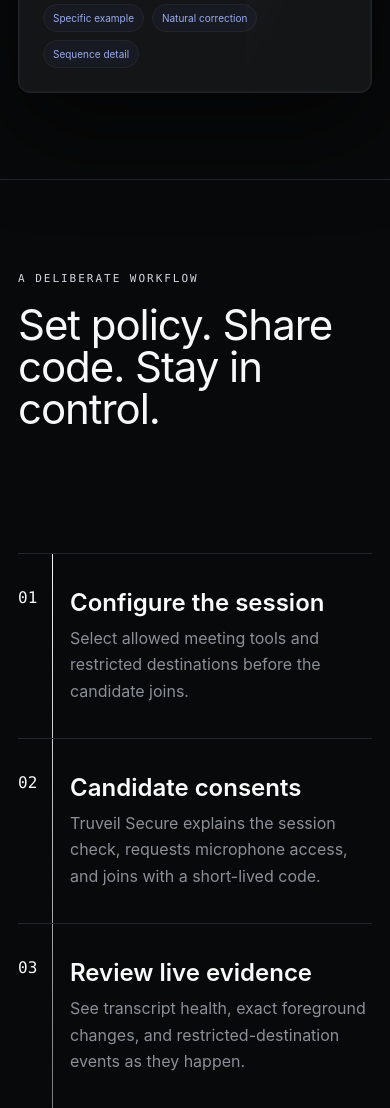
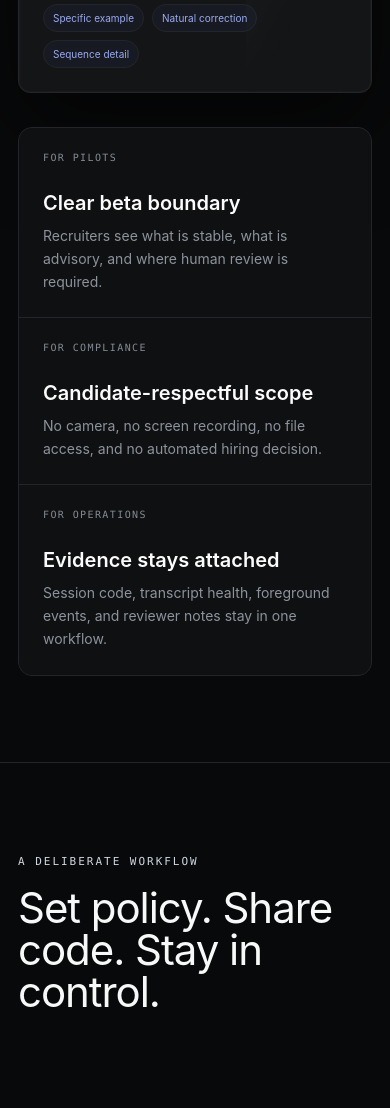
Before and after one commit to ascentlearnai-ops/TrueVeils, a plain HTML site: page landing/index.html in a window 390 px wide. Shown: the part 4120-5228 px from the top of the page. Drawn offline with Linux system fonts and the light colour scheme.

Commit message:
Add sellable beta landing proof sections

```diff
--- a/landing/index.html
+++ b/landing/index.html
@@ -135,6 +135,11 @@
           <div class="analysis-tags"><span>Specific example</span><span>Natural correction</span><span>Sequence detail</span></div>
         </div>
       </div>
+      <div class="buyer-grid reveal" aria-label="Client readiness points">
+        <article><span>For pilots</span><strong>Clear beta boundary</strong><p>Recruiters see what is stable, what is advisory, and where human review is required.</p></article>
+        <article><span>For compliance</span><strong>Candidate-respectful scope</strong><p>No camera, no screen recording, no file access, and no automated hiring decision.</p></article>
+        <article><span>For operations</span><strong>Evidence stays attached</strong><p>Session code, transcript health, foreground events, and reviewer notes stay in one workflow.</p></article>
+      </div>
     </section>
 
     <section class="flow-band" id="how">
@@ -186,6 +191,19 @@
       <p class="expect-help">Stuck or something looks off? <a href="/support.html">Send a quick report</a> &mdash; we read every one.</p>
     </section>
 
+    <section class="readiness-band" aria-label="Deployment readiness">
+      <div class="section-intro reveal">
+        <span class="eyebrow">Sellable beta readiness</span>
+        <h2>Designed for paid pilots, not vague demos.</h2>
+        <p>Truveil focuses on the pieces a real client asks about first: consent, evidence quality, limited collection, reviewer control, and support when a beta edge case appears.</p>
+      </div>
+      <div class="readiness-list">
+        <article class="reveal"><span>Trust</span><strong>Privacy claims are specific</strong><p>The product says exactly what it does not collect and keeps certainty claims out of the report.</p></article>
+        <article class="reveal"><span>Workflow</span><strong>Recruiters get one operating view</strong><p>Create the session, monitor the candidate check-in, follow the transcript, and review evidence without switching contexts.</p></article>
+        <article class="reveal"><span>Support</span><strong>Beta feedback has a path</strong><p>Issue reporting is visible, simple, and connected to the first-run experience.</p></article>
+      </div>
+    </section>
+
     <section class="closing-band reveal">
       <span class="eyebrow">Windows paid beta</span>
       <h2>Make the next interview easier to trust.</h2>
--- a/landing/styles.css
+++ b/landing/styles.css
@@ -1039,3 +1039,71 @@ footer {
 .expect-help a{color:var(--ink);text-decoration:none;border-bottom:1px solid rgba(255,255,255,.18);padding-bottom:1px}
 .expect-help a:hover{border-bottom-color:var(--ink)}
 @media(max-width:620px){.expect-band{padding:64px 18px 60px}.expect-list li{padding:18px 18px 16px 56px}.expect-list li::before{left:14px;top:14px}}
+
+/* Sellable beta pass: client proof and pilot-readiness sections */
+.buyer-grid {
+  display: grid;
+  grid-template-columns: repeat(3, minmax(0, 1fr));
+  gap: 1px;
+  max-width: 1450px;
+  margin: 34px auto 0;
+  overflow: hidden;
+  border: 1px solid var(--hairline);
+  border-radius: 14px;
+  background: var(--hairline);
+}
+.buyer-grid article,
+.readiness-list article {
+  padding: 24px;
+  background: #0f1011;
+}
+.buyer-grid span,
+.readiness-list span {
+  display: block;
+  color: #858b95;
+  font-family: ui-monospace, SFMono-Regular, Menlo, Consolas, monospace;
+  font-size: 10px;
+  letter-spacing: .14em;
+  text-transform: uppercase;
+}
+.buyer-grid strong,
+.readiness-list strong {
+  display: block;
+  margin-top: 28px;
+  color: var(--ink);
+  font-size: 20px;
+}
+.buyer-grid p,
+.readiness-list p {
+  margin: 9px 0 0;
+  color: var(--muted);
+  line-height: 1.65;
+  font-size: 14px;
+}
+.readiness-band {
+  padding: clamp(86px, 10vw, 150px) clamp(22px,7vw,130px);
+  border-top: 1px solid var(--line);
+  border-bottom: 1px solid var(--hairline);
+  background: linear-gradient(180deg, #08090a, #0d0e10);
+}
+.readiness-list {
+  display: grid;
+  grid-template-columns: repeat(3, minmax(0, 1fr));
+  gap: 1px;
+  max-width: 1180px;
+  overflow: hidden;
+  border: 1px solid var(--hairline);
+  border-radius: 14px;
+  background: var(--hairline);
+}
+@media(max-width:980px) {
+  .buyer-grid,
+  .readiness-list {
+    grid-template-columns: 1fr;
+  }
+}
+@media(max-width:620px) {
+  .readiness-band {
+    padding: 70px 18px;
+  }
+}
```
